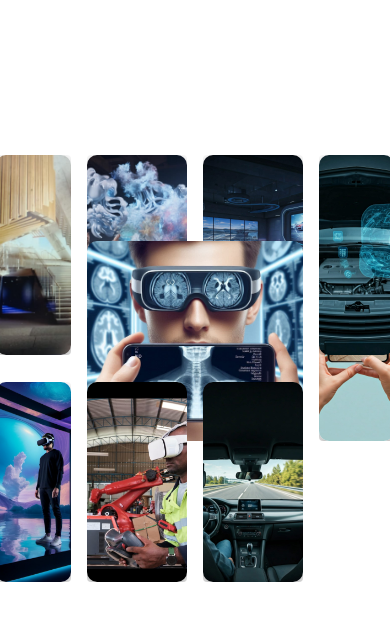
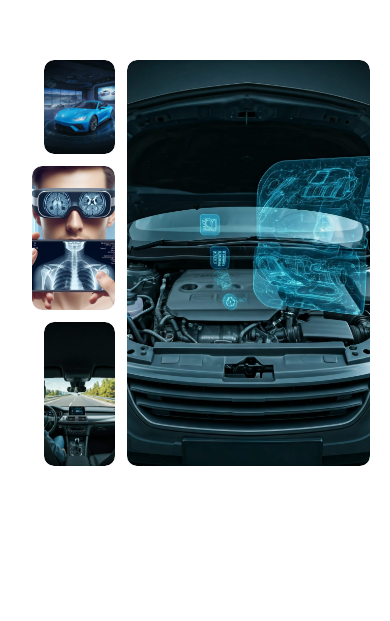
Before and after one commit to Gopiraj2306/react-task, a React (Create React App) app: page / in a window 390 px wide. Shown: the part 169-790 px from the top of the page. Built offline with nearby package versions, Linux system fonts and the light colour scheme.

Commit message:
change 3

```diff
--- a/src/image_stack.css
+++ b/src/image_stack.css
@@ -174,34 +174,31 @@ body {
 
 @media (max-width: 768px) {
   .layout-container {
-    grid-template-columns: 75px 100px 100px 75px;;
-    grid-template-rows: 70px 125px 70px  ;
+    grid-template-columns: 1fr 1fr; /* 2 columns */
+    grid-template-rows: auto;
+    gap: 12px;
     padding: 20px;
-    gap: 16px;
     height: auto;
+    margin-top: 20px;
+    transform: none; /* disable 3D for mobile */
   }
 
   .box {
-    height:200px;
-  }}
-/*
-  .carousel-title {
-    font-size: 1rem;
-  }}
-
-  .video,
-  .manufacturing,
-  .bfsi,
-  .retail,
-  .construction,
-  .tourism,
-  .automotive {
-    width: 100% !important;
-    height: auto !important;
+    height: auto;
+    aspect-ratio: 3 / 4; /* maintain shape */
+    border-radius: 10px;
   }
 
-  .healthcare,
-  .edtech {
-    grid-column: auto !important;
-    grid-row: auto !important;
-  } */
+  .carousel-image {
+    object-fit: cover;
+    height: 100%;
+    width: 100%;
+    border-radius: 10px;
+  }
+
+  /* Reset transforms on mobile */
+  .layout-container.animate-once .box,
+  .layout-container:hover .box {
+    transform: none !important;
+  }
+}
```
